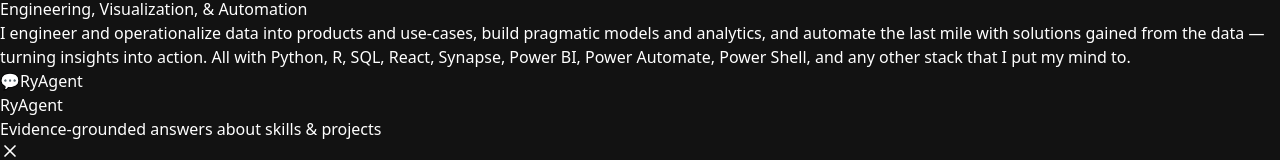
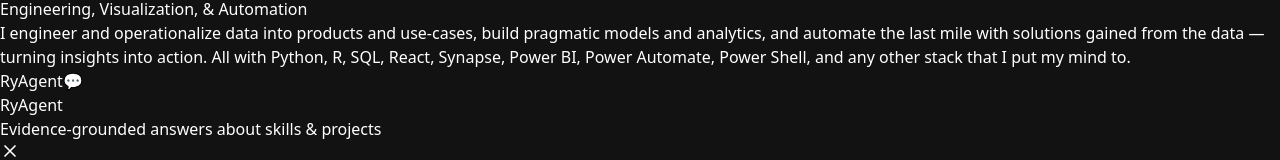
Before and after one commit to rowens2025/powervisualize, a React (Vite) app: page / in a window 1280 px wide. Shown: the part 715-875 px from the top of the page. Built offline with nearby package versions, Linux system fonts and the light colour scheme.

Commit message:
cleaned up chat agent UI, and additional page routing logic for future dbt model

```diff
--- a/src/App.tsx
+++ b/src/App.tsx
@@ -23,6 +23,14 @@
   };
   maps?: { key: 'buildings' | 'nta'; label: string; src: string }[];
 };
+
+// Helper function to convert title to URL slug
+function titleToSlug(title: string): string {
+  return title
+    .toLowerCase()
+    .replace(/[^a-z0-9]+/g, '-')
+    .replace(/^-+|-+$/g, '');
+}
 
 export default function App() {
   const [route, setRoute] = useState<Route>('home');
@@ -97,23 +105,124 @@
     setRoute(routeKey);
     setOpenReport(null);
     setOpenDataProject(null);
+    setOpenDashboard(false);
     setMenuOpen(false);
     // Update URL for better tracking and browser history
     const path = routeKey === 'home' ? '/' : `/${routeKey}`;
     window.history.pushState({ route: routeKey }, '', path);
   }
 
+  // Function to open a data project with URL update
+  const openDataProjectWithUrl = (projectId: string) => {
+    const project = dataProjects.find(p => p.id === projectId);
+    if (project) {
+      setOpenDataProject(projectId);
+      setRoute('data-projects');
+      const slug = titleToSlug(project.title);
+      const path = `/data-projects/${slug}`;
+      window.history.pushState({ route: 'data-projects', projectId }, '', path);
+    }
+  };
+
+  // Function to open a dashboard with URL update
+  const openDashboardWithUrl = (reportId: string) => {
+    const report = reports.find(r => r.id === reportId);
+    if (report) {
+      setOpenReport(reportId);
+      setRoute('dashboards');
+      const slug = titleToSlug(report.title);
+      const path = `/dashboards/${slug}`;
+      window.history.pushState({ route: 'dashboards', reportId }, '', path);
+    }
+  };
+
+  // Function to open flood dashboard with URL update
+  const openFloodDashboardWithUrl = () => {
+    setOpenDashboard(true);
+    const project = dataProjects.find(p => p.id === 'dp1');
+    if (project) {
+      const slug = titleToSlug(project.title);
+      const path = `/data-projects/${slug}/dashboard`;
+      window.history.pushState({ route: 'data-projects', projectId: 'dp1', dashboard: true }, '', path);
+    }
+  };
+
   // Calculate current path for Analytics component
   const currentPath = route === 'home' ? '/' : `/${route}`;
+
+  // Function to parse URL and set appropriate state
+  const parseUrlAndSetState = (path: string) => {
+    // Redirect /assistant to home (widget is now global)
+    if (path === '/assistant') {
+      window.history.replaceState({ route: 'home' }, '', '/');
+      setRoute('home');
+      setOpenReport(null);
+      setOpenDataProject(null);
+      setOpenDashboard(false);
+      return;
+    }
+
+    // Handle data projects with slugs
+    if (path.startsWith('/data-projects/')) {
+      const slug = path.replace('/data-projects/', '').split('/')[0];
+      // Check if it's a dashboard view
+      if (path.includes('/dashboard')) {
+        const project = dataProjects.find(p => titleToSlug(p.title) === slug);
+        if (project) {
+          setRoute('data-projects');
+          setOpenDataProject(project.id);
+          setOpenDashboard(true);
+          return;
+        }
+      } else {
+        // Regular project view
+        const project = dataProjects.find(p => titleToSlug(p.title) === slug);
+        if (project) {
+          setRoute('data-projects');
+          setOpenDataProject(project.id);
+          setOpenDashboard(false);
+          return;
+        }
+      }
+    }
+
+    // Handle dashboards with slugs
+    if (path.startsWith('/dashboards/')) {
+      const slug = path.replace('/dashboards/', '');
+      const report = reports.find(r => titleToSlug(r.title) === slug);
+      if (report) {
+        setRoute('dashboards');
+        setOpenReport(report.id);
+        setOpenDataProject(null);
+        setOpenDashboard(false);
+        return;
+      }
+    }
+
+    // Handle base routes
+    const pathSegment = path === '/' ? 'home' : path.slice(1).split('/')[0];
+    const routeFromPath = pathSegment as Route;
+
+    if (navKeys.includes(routeFromPath)) {
+      setRoute(routeFromPath);
+      setOpenReport(null);
+      setOpenDataProject(null);
+      setOpenDashboard(false);
+    } else {
+      // Invalid route, redirect to home
+      window.history.replaceState({ route: 'home' }, '', '/');
+      setRoute('home');
+      setOpenReport(null);
+      setOpenDataProject(null);
+      setOpenDashboard(false);
+    }
+  };
 
   // Handle browser back/forward buttons
   useEffect(() => {
     const handlePopState = (event: PopStateEvent) => {
-      const routeFromState = event.state?.route || 'home';
-      setRoute(routeFromState);
-      setOpenReport(null);
-      setOpenDataProject(null);
-      setMenuOpen(false);
+      const path = window.location.pathname;
+      parseUrlAndSetState(path);
     };
 
     window.addEventListener('popstate', handlePopState);
@@ -122,26 +231,7 @@
 
   // Initialize route from URL on mount
   useEffect(() => {
-    const path = window.location.pathname;
-    const pathSegment = path === '/' ? 'home' : path.slice(1).replace(/^\//, '');
-
-    // Redirect /assistant to home (widget is now global)
-    if (pathSegment === 'assistant') {
-      window.history.replaceState({ route: 'home' }, '', '/');
-      setRoute('home');
-      return;
-    }
-
-    const routeFromPath = pathSegment as Route;
-
-    // Validate route and set if valid, otherwise default to home
-    if (navKeys.includes(routeFromPath)) {
-      setRoute(routeFromPath);
-      window.history.replaceState({ route: routeFromPath }, '', path);
-    } else {
-      // Invalid route, redirect to home
-      window.history.replaceState({ route: 'home' }, '', '/');
-    }
+    parseUrlAndSetState(window.location.pathname);
   }, []);
 
   const isFloodDashboard = route === 'data-projects' && openDashboard && openDataProject === 'dp1';
@@ -247,32 +337,48 @@
       </div>
 
       <main className={`${isFloodDashboard ? 'w-full' : 'max-w-6xl'} mx-auto ${isFloodDashboard ? 'px-4 py-0' : 'px-4 pt-20 pb-10'}`}>
-        {route === 'home' && <Home setRoute={go} setOpenDataProject={setOpenDataProject} />}
+        {route === 'home' && <Home setRoute={go} setOpenDataProject={openDataProjectWithUrl} />}
 
         {route === 'about' && <About />}
 
         {route === 'dashboards' &&
           (openReport ? (
-            <ReportViewer report={reports.find((r) => r.id === openReport)!} onBack={() => setOpenReport(null)} />
+            <ReportViewer
+              report={reports.find((r) => r.id === openReport)!}
+              onBack={() => {
+                setOpenReport(null);
+                window.history.pushState({ route: 'dashboards' }, '', '/dashboards');
+              }}
+            />
           ) : (
-            <DashboardList reports={reports} onOpen={setOpenReport} setRoute={go} />
+            <DashboardList reports={reports} onOpen={openDashboardWithUrl} setRoute={go} />
           ))}
 
         {route === 'data-projects' &&
           (openDataProject ? (
             openDashboard && openDataProject === 'dp1' ? (
               <FloodDashboardViewer
-                onBack={() => setOpenDashboard(false)}
+                onBack={() => {
+                  setOpenDashboard(false);
+                  const project = dataProjects.find(p => p.id === openDataProject);
+                  if (project) {
+                    const slug = titleToSlug(project.title);
+                    window.history.pushState({ route: 'data-projects', projectId: openDataProject }, '', `/data-projects/${slug}`);
+                  }
+                }}
               />
             ) : (
               <DataProjectViewer
                 project={dataProjects.find((p) => p.id === openDataProject)!}
-                onBack={() => setOpenDataProject(null)}
-                onOpenDashboard={() => setOpenDashboard(true)}
+                onBack={() => {
+                  setOpenDataProject(null);
+                  window.history.pushState({ route: 'data-projects' }, '', '/data-projects');
+                }}
+                onOpenDashboard={openFloodDashboardWithUrl}
               />
             )
           ) : (
-            <DataProjectList projects={dataProjects} onOpen={setOpenDataProject} />
+            <DataProjectList projects={dataProjects} onOpen={openDataProjectWithUrl} />
           ))}
 
         {route === 'contact' && <Contact />}
@@ -579,7 +685,6 @@
 
         <button
           onClick={() => {
-            setRoute('data-projects');
             setOpenDataProject('dp1');
           }}
           className="mt-6 w-full aspect-video rounded-2xl ring-1 ring-slate-700 overflow-hidden bg-[#0b0f17] group cursor-pointer relative"
--- a/src/components/RyanAgntDrawer.tsx
+++ b/src/components/RyanAgntDrawer.tsx
@@ -48,7 +48,10 @@
 
   useEffect(() => {
     if (isOpen) {
-      scrollToBottom();
+      // Only scroll to bottom when new messages are added, not on initial open
+      if (messages.length > 0) {
+        scrollToBottom();
+      }
       inputRef.current?.focus();
     }
   }, [messages, isOpen]);
@@ -251,7 +254,7 @@
 
       {/* Drawer */}
       <div
-        className={`fixed top-0 right-0 h-full w-full sm:w-[420px] bg-slate-900 border-l border-slate-800 z-50 transform transition-transform duration-300 ease-out shadow-2xl ${
+        className={`fixed top-[15%] left-[10%] sm:top-0 sm:right-0 sm:left-auto h-[85%] sm:h-full w-[90%] sm:w-[420px] bg-slate-900 border-l border-slate-800 z-50 transform transition-transform duration-300 ease-out shadow-2xl rounded-t-2xl sm:rounded-none ${
           isOpen ? 'translate-x-0' : 'translate-x-full'
         }`}
       >
--- a/src/components/RyanAgntWidget.tsx
+++ b/src/components/RyanAgntWidget.tsx
@@ -57,11 +57,11 @@
         {/* Thought Bubble */}
         {showThoughtBubble && isHomePage && (
           <div className="absolute -top-20 left-1/2 -translate-x-1/2 animate-fade-in z-[101]">
-            <div className="relative bg-white text-slate-900 px-5 py-3 rounded-2xl shadow-2xl text-sm font-semibold whitespace-nowrap border-2 border-cyan-400/30">
+            <div className="relative bg-white text-slate-900 px-4 py-3 rounded-2xl shadow-2xl text-xs sm:text-sm font-semibold border-2 border-cyan-400/30 max-w-[200px] sm:max-w-none sm:whitespace-nowrap">
               <span>💭 Ask me anything about Ryan's skills!</span>
-              {/* Bubble tail */}
-              <div className="absolute bottom-0 left-1/2 -translate-x-1/2 translate-y-full">
-                <div className="w-0 h-0 border-l-[12px] border-r-[12px] border-t-[12px] border-transparent border-t-white"></div>
+              {/* Bubble tail pointing down to button */}
+              <div className="absolute top-full left-1/2 -translate-x-1/2">
+                <div className="w-0 h-0 border-l-[12px] border-r-[12px] border-b-[12px] border-transparent border-b-white"></div>
               </div>
             </div>
           </div>
@@ -89,8 +89,8 @@
           aria-label="Open RyAgent"
         >
           <div className="flex items-center gap-2">
+            <span>RyAgent</span>
             <span>💬</span>
-            <span>RyAgent</span>
           </div>
         </button>
       </div>
```
